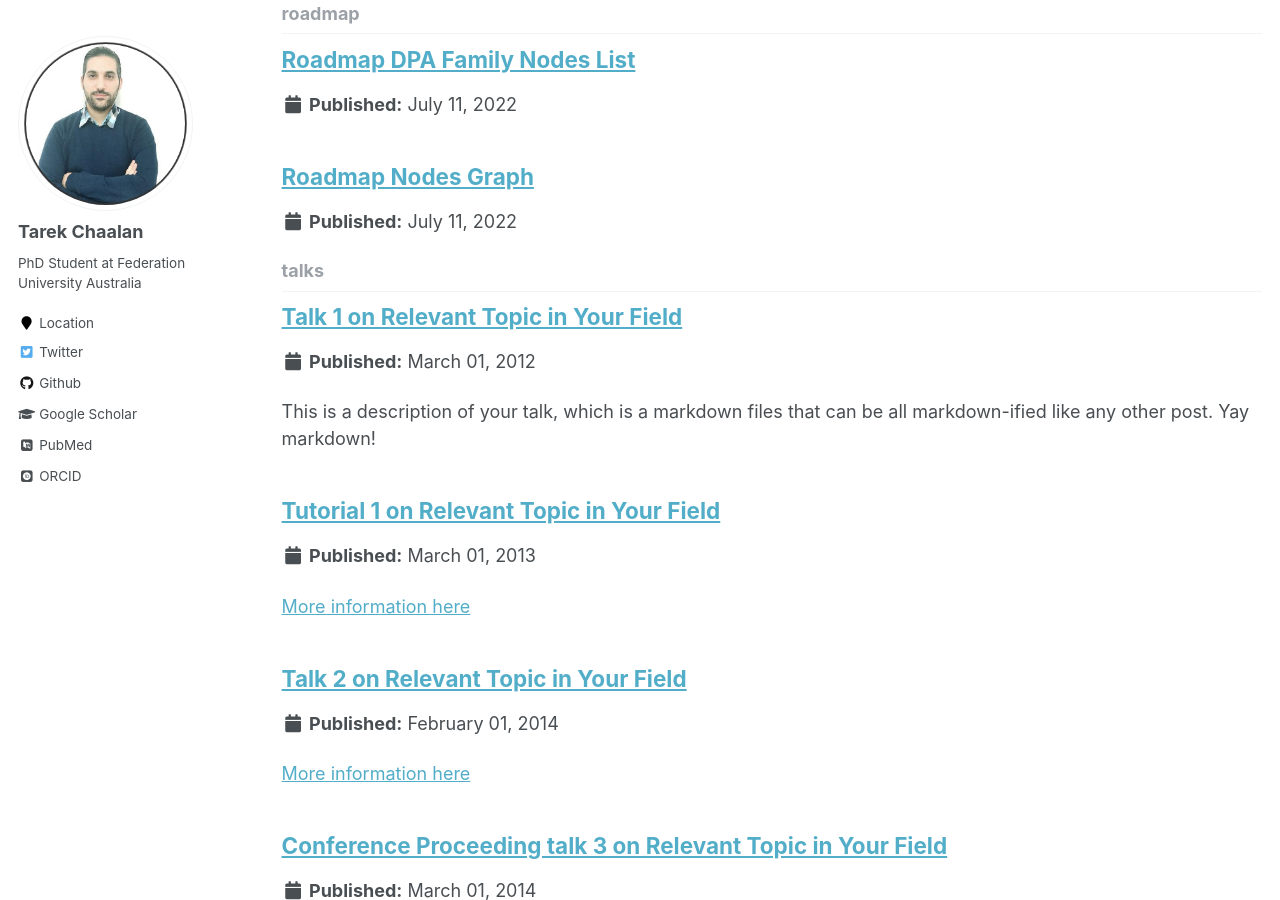
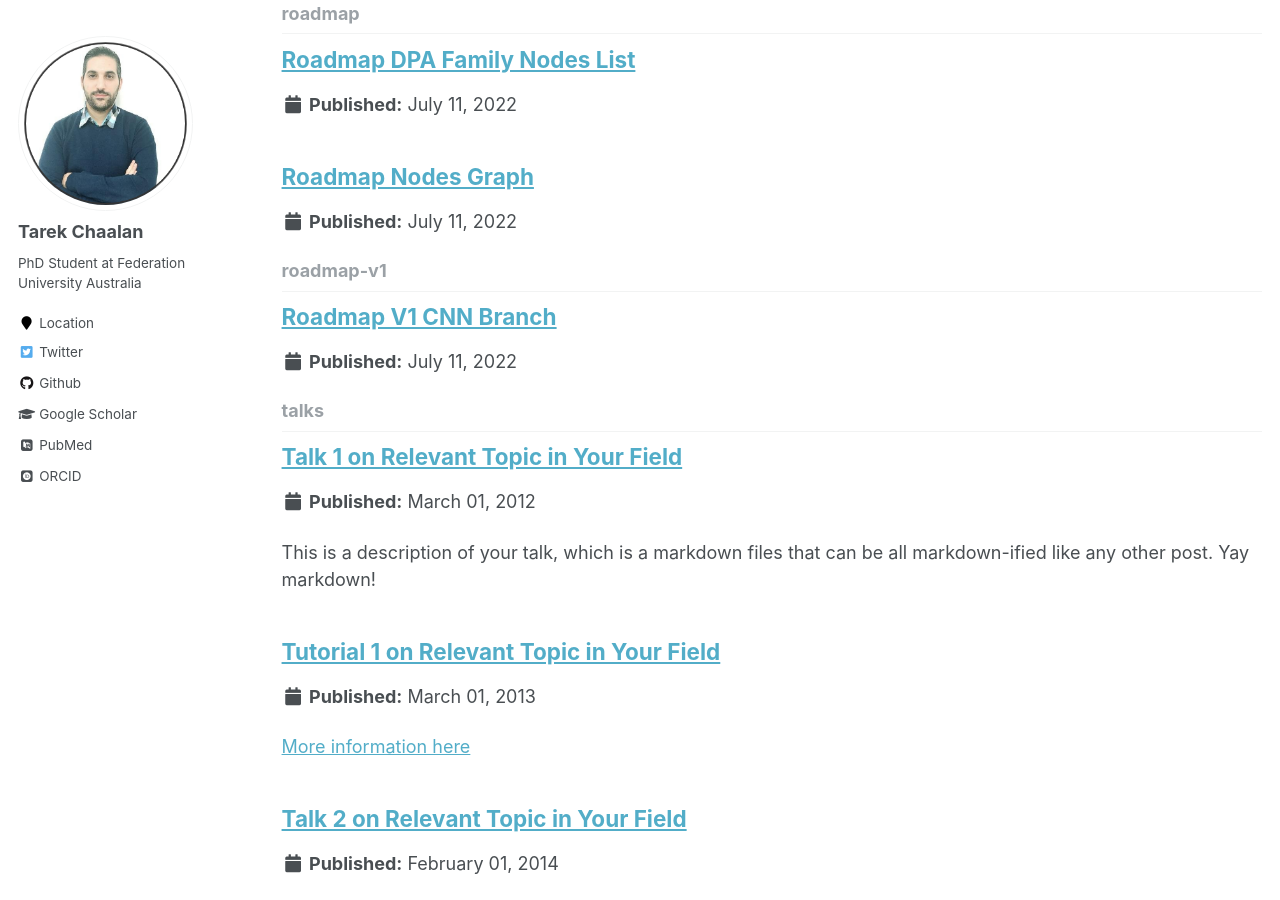
Before and after one commit to phoenixml/roadmap.github.io, a Jekyll site: the page built from _pages/collection-archive.html, in a window 1280 px wide and 900 px high, scrolled down 3392 px. Built offline with Jekyll 4.4.1, drawn with Linux system fonts in a browser that asks for light colours; some web fonts are replaced.

Commit message:
Signed-off-by: Tarek <14360476+tee2015@users.noreply.github.com>

```diff
--- a/_config.yml
+++ b/_config.yml
@@ -202,6 +202,9 @@ collections:
   measurements:
     output: true
     permalink: /:collection/:path/
+  roadmap-v1:
+    output: true
+    permalink: /:collection/:path/
 # Defaults
 defaults:
   # _posts
@@ -293,6 +296,15 @@ defaults:
       author_profile: true
       share: true
       comment: true
+  # _roadmap-v1
+  - scope:
+      path: ""
+      type: roadmap-v1
+    values:
+      layout: single
+      author_profile: true
+      share: true
+      comment: true
 
 # Sass/SCSS
 sass:
```
Also changed, not shown: _roadmap-v1/perturbation-1.md (+1 -1 lines).
